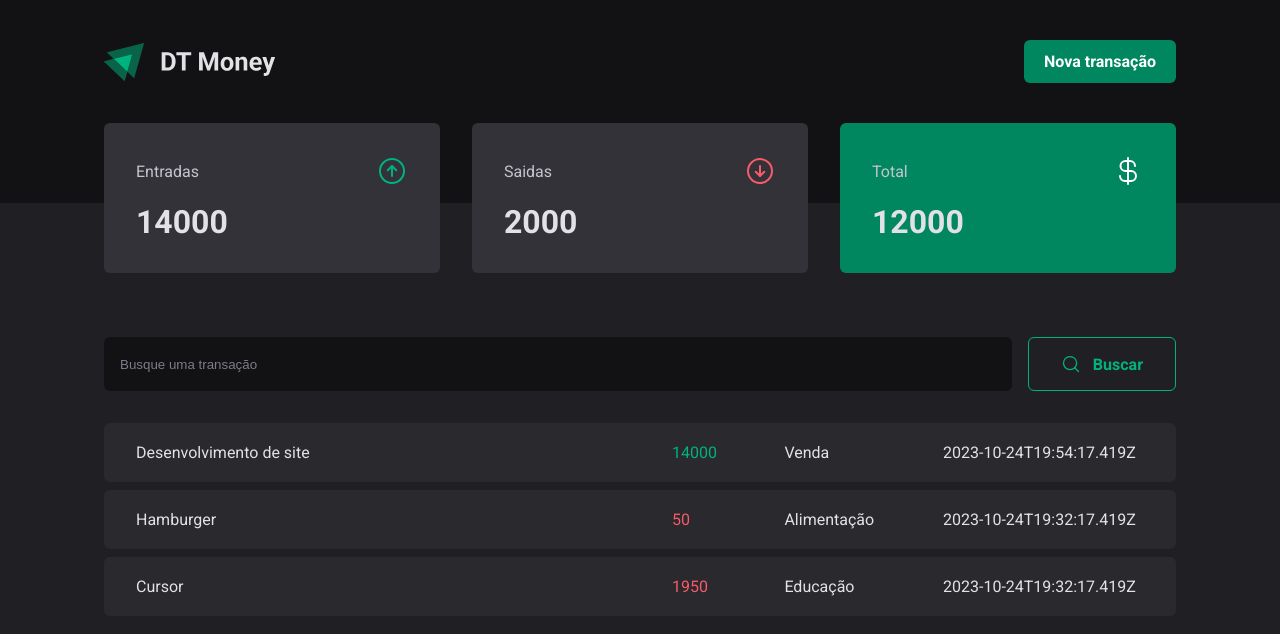
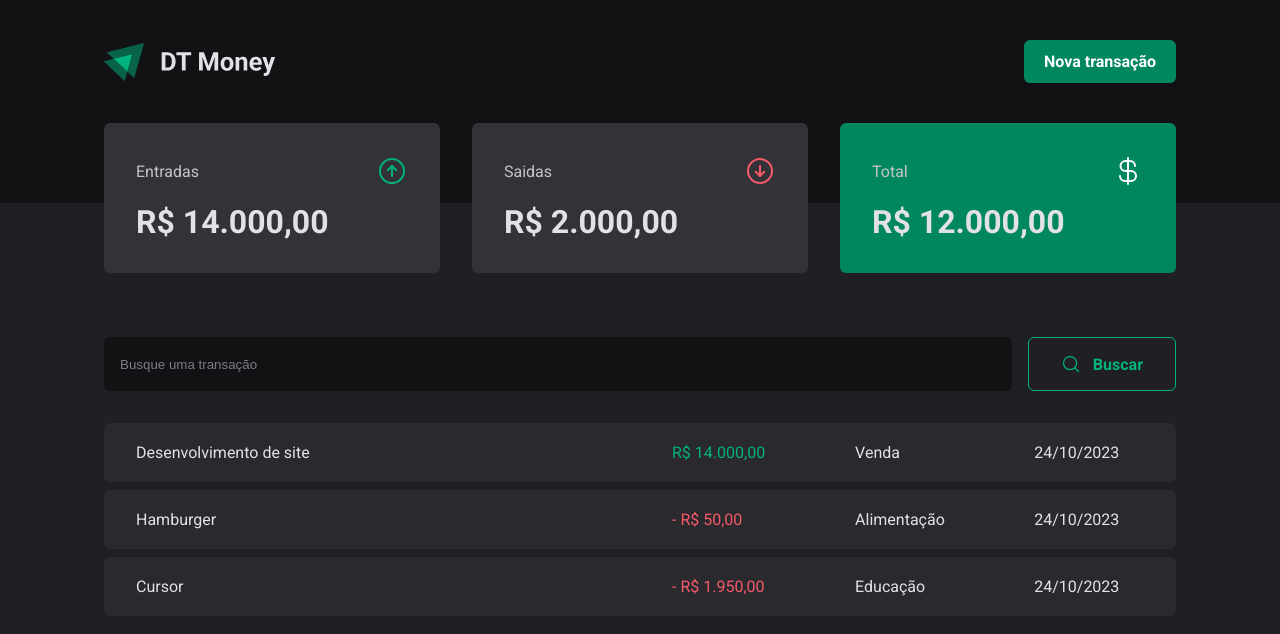
Before and after one commit to felipe0848/Dt-Money, a React (Vite) app: page / in a window 1280 px wide. Shown: the top 634 px of the page. Built offline with nearby package versions, Linux system fonts and the light colour scheme; data requests are answered from the project's data file.

Commit message:
Feat: add Formatter for price and dates

```diff
--- a/src/components/summary/index.tsx
+++ b/src/components/summary/index.tsx
@@ -2,6 +2,7 @@
 import { SummaryCard, SummaryContainer } from './styles'
 import { useContext } from 'react'
 import { TransactionsContext } from '../../contexts/transactions-contexts'
+import { priceFormatter } from '../../ultis/formatter'
 
 export function Summary() {
   const { transactions } = useContext(TransactionsContext)
@@ -29,21 +30,21 @@
           <span>Entradas</span>
           <ArrowCircleUp size={32} color="#00B37E" />
         </header>
-        <strong>{summary.income}</strong>
+        <strong>{priceFormatter.format(summary.income)}</strong>
       </SummaryCard>
       <SummaryCard>
         <header>
           <span>Saidas</span>
           <ArrowCircleDown size={32} color="#F75A68" />
         </header>
-        <strong>{summary.outcome}</strong>
+        <strong>{priceFormatter.format(summary.outcome)}</strong>
       </SummaryCard>
       <SummaryCard variant="green">
         <header>
           <span>Total</span>
           <CurrencyDollar size={32} color="#fff" />
         </header>
-        <strong>{summary.total}</strong>
+        <strong>{priceFormatter.format(summary.total)}</strong>
       </SummaryCard>
     </SummaryContainer>
   )
--- a/src/styles/pages/transactions/index.tsx
+++ b/src/styles/pages/transactions/index.tsx
@@ -8,6 +8,7 @@
   TransactionTable,
 } from './styles'
 import { TransactionsContext } from '../../../contexts/transactions-contexts'
+import { dataFormatter, priceFormatter } from '../../../ultis/formatter'
 
 export function Transactions() {
   const { transactions } = useContext(TransactionsContext)
@@ -25,11 +26,12 @@
                 <td>{transaction.description}</td>
                 <td>
                   <PriceHighlight variant={transaction.type}>
-                    {transaction.price}
+                    {transaction.type === 'outcome' && '- '}
+                    {priceFormatter.format(transaction.price)}
                   </PriceHighlight>
                 </td>
                 <td>{transaction.category}</td>
-                <td>{transaction.createAt}</td>
+                <td>{dataFormatter.format(new Date(transaction.createAt))}</td>
               </tr>
             ))}
           </tbody>
--- /dev/null
+++ b/src/ultis/formatter.ts
@@ -0,0 +1,6 @@
+export const dataFormatter = new Intl.DateTimeFormat('pt-BR')
+
+export const priceFormatter = new Intl.NumberFormat('pt-BR', {
+  style: 'currency',
+  currency: 'BRL',
+})
```
